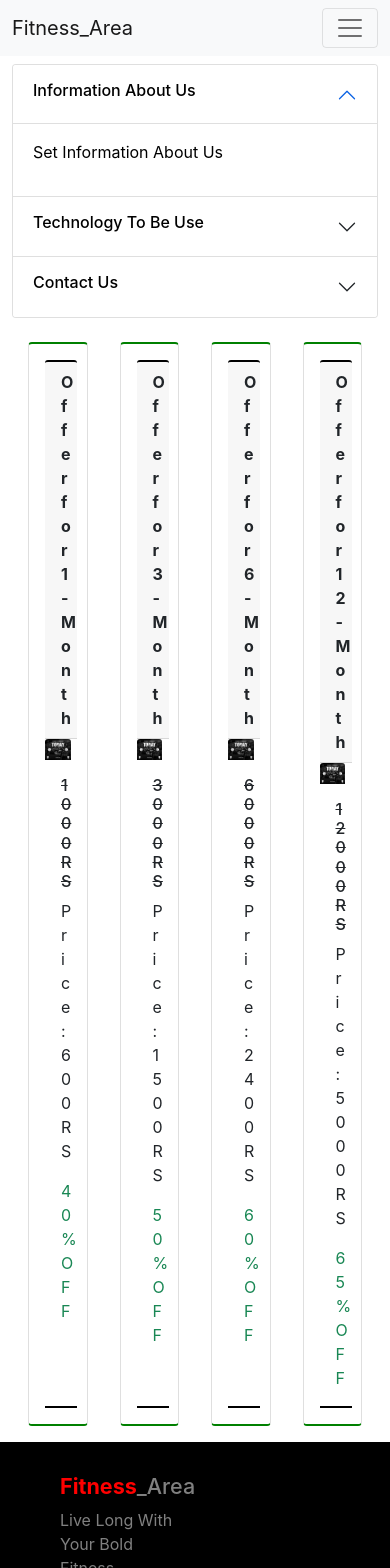
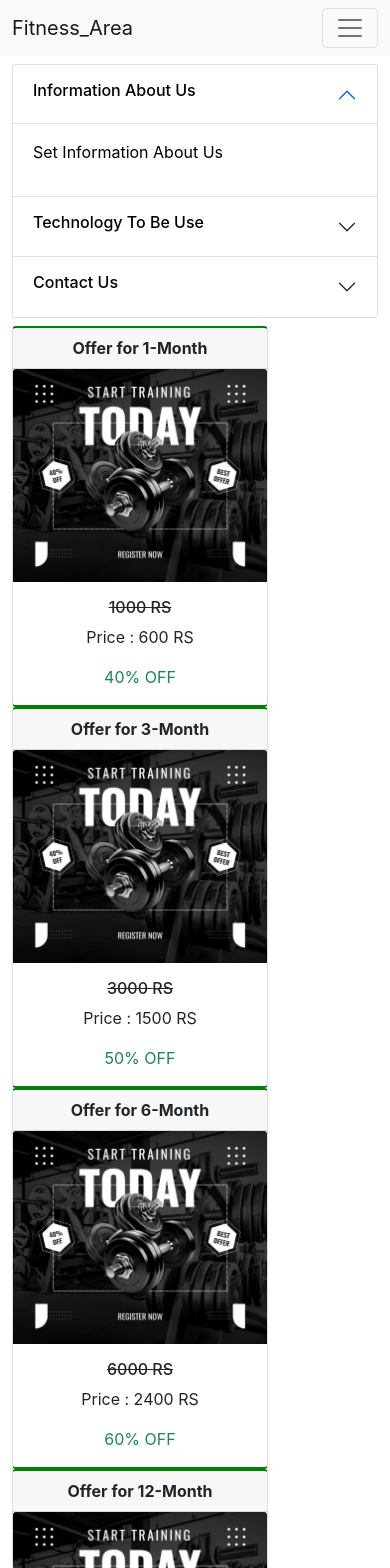
Before and after one commit to vikasgajbhiye29/fitness-area-react-project, a React (Create React App) app: page /fitness-area-react-project/about in a window 390 px wide. Shown: the top 1568 px of the page. Built offline with nearby package versions, Linux system fonts and the light colour scheme.

Commit message:
changes for responsive web in offer.js

```diff
--- a/src/components/Offer.js
+++ b/src/components/Offer.js
@@ -4,12 +4,14 @@ import pic1 from './images/imgforoffer.jpeg'
 function Offer() {
 
   return (
-    <div className="container d-flex">
-
-				<div className="card" style={{width: "18rem", padding:"1rem", margin:"1rem",  borderTop:"2px solid green", borderBottom:"2px solid green"}}>
-					<div className="card-header text-center" style={{borderTop:"2px solid black"}}><strong>Offer for 1-Month</strong></div>
+    	<div className='container' style={{marginBottom:"1rem"}} >
+				<div className='row'>
+					<div className='col'>
+					<div className="card " style={{width: "16rem",borderTop:"2px solid green", borderBottom:"2px solid green"}}>
+					<div className="card-header text-center" ><strong>Offer for 1-Month</strong></div>
   					<img src={pic1} className="card-img-top" alt="network error" />
-  					<div className="card-body" style={{borderBottom:"2px solid black"}}>
+  					<div className="card-body"
+					>
 						<div className='text-center'>
 							<h6 className="card-text"><del>1000 <span>RS</span></del></h6>
 							<p className="card-text">Price : 600 RS</p>
@@ -20,11 +22,13 @@ function Offer() {
 						</div>
   					</div>
 					</div>
+					</div>
 
-				<div className="card" style={{width: "18rem", padding:"1rem", margin:"1rem", borderTop:"2px solid green", borderBottom:"2px solid green"}}>
-					<div className="card-header text-center" style={{borderTop:"2px solid black"}}><strong>Offer for 3-Month</strong></div>
+					<div className='col'>
+					<div className="card" style={{width: "16rem", borderTop:"2px solid green", borderBottom:"2px solid green"}}>
+					<div className="card-header text-center" ><strong>Offer for 3-Month</strong></div>
   					<img src={pic1} className="card-img-top" alt="network error" />
-  					<div className="card-body" style={{borderBottom:"2px solid black"}}>
+  					<div className="card-body" >
 						<div className=' text-center' >
 							<h6 className="card-text"><del>3000 <span>RS</span></del></h6>
                             <p className="card-text">Price : 1500 RS</p>
@@ -35,12 +39,13 @@ function Offer() {
 						</div>
   						</div>
 						</div>
+					</div>
 
-
-				<div className="card" style={{width: "18rem", padding:"1rem", margin:"1rem",borderTop:"2px solid green", borderBottom:"2px solid green"}}>
-					<div className="card-header text-center"style={{borderTop:"2px solid black"}}><strong>Offer for 6-Month</strong></div>
+					<div className='col'>
+					<div className="card" style={{width: "16rem", borderTop:"2px solid green", borderBottom:"2px solid green"}}>
+					<div className="card-header text-center"><strong>Offer for 6-Month</strong></div>
   					<img src={pic1} className="card-img-top" alt="network error" />
-  					<div className="card-body" style={{borderBottom:"2px solid black"}}>
+  					<div className="card-body" >
 					  		<div className=' text-center' >
 								<h6 className="card-text"><del>6000 <span>RS</span></del></h6>
                             	<p className="card-text">Price : 2400 RS</p>
@@ -51,11 +56,13 @@ function Offer() {
 							</div>
   							</div>
 							</div>
+					</div>
 
-				<div className="card" style={{width: "18rem", padding:"1rem", margin:"1rem", borderTop:"2px solid green", borderBottom:"2px solid green"}}>
-					<div className="card-header text-center" style={{borderTop:"2px solid black"}}><strong>Offer for 12-Month</strong></div>
+					<div className='col'>
+					<div className="card" style={{width: "16rem",  borderTop:"2px solid green", borderBottom:"2px solid green"}}>
+					<div className="card-header text-center" ><strong>Offer for 12-Month</strong></div>
   					<img src={pic1} className="card-img-top" alt="network error" />
-  					<div className="card-body" style={{borderBottom:"2px solid black"}}>
+  					<div className="card-body" >
 					    	<div className=' text-center'>
 								<h6 className="card-text "><del>12000 <span>RS</span></del></h6>
 								<p className="card-text">Price : 5000 RS</p>
@@ -67,6 +74,8 @@ function Offer() {
   							</div>
 						</div>
 					</div>
+				</div>
+		</div>
 
   )
 }
```
Lines whose indentation alone changed are shown as unchanged.
